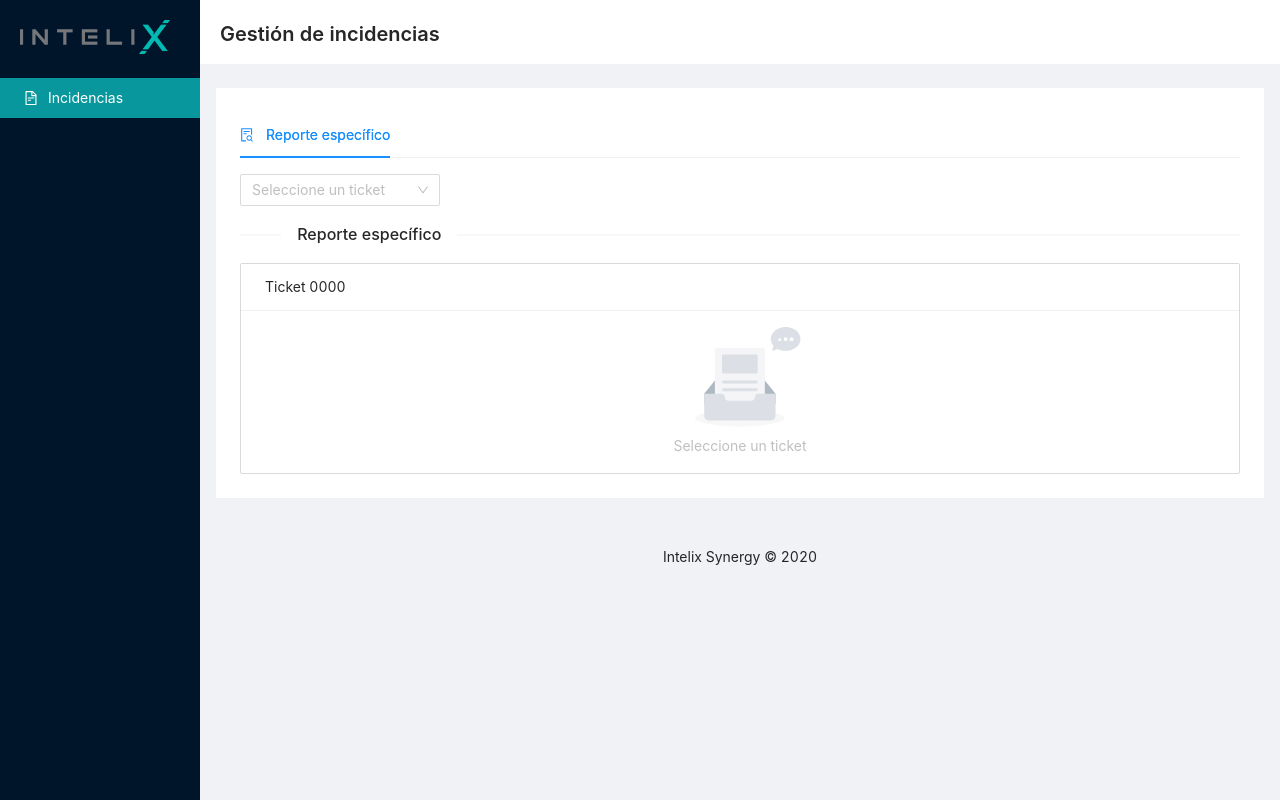
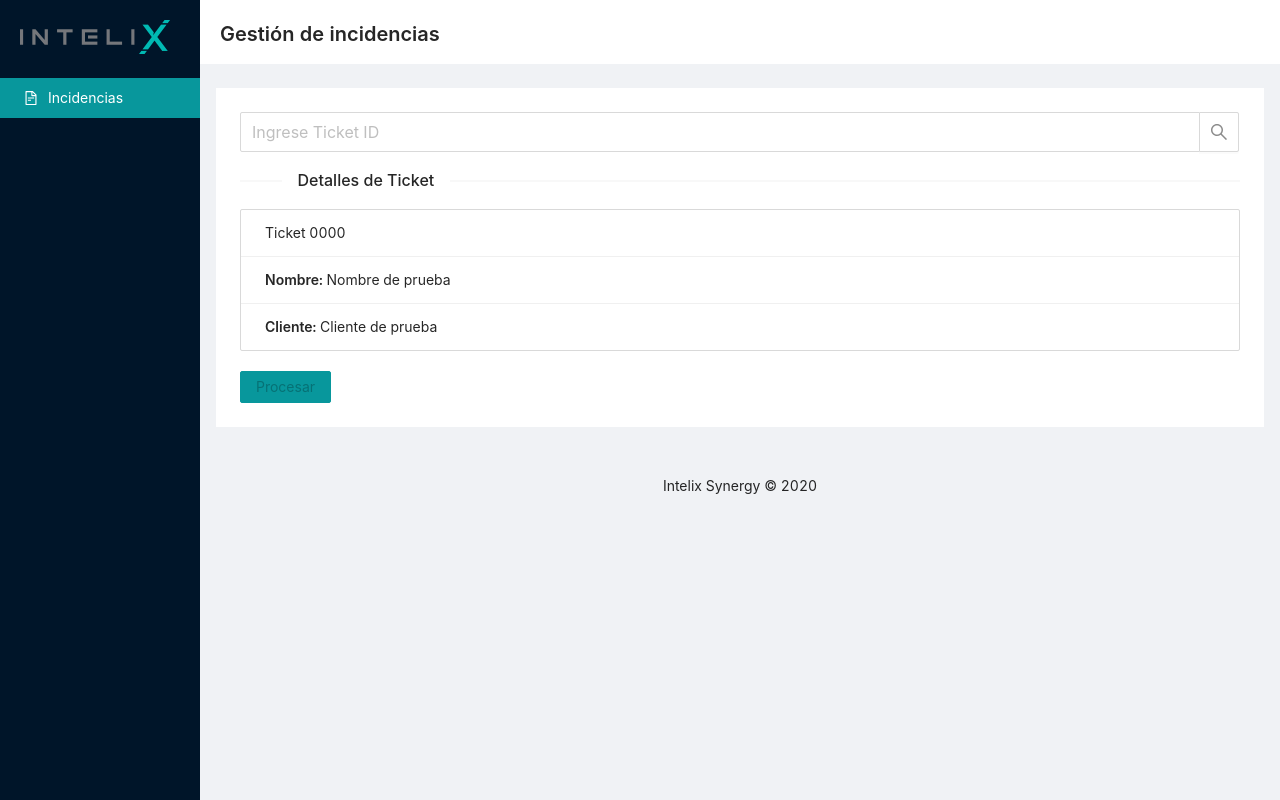
Before and after one commit to enmanuel23x/GestionTickets, a React (Create React App) app: page / in a window 1280 px wide. Built offline with nearby package versions, Linux system fonts and the light colour scheme.

Commit message:
front updated

```diff
--- a/src/components/Navigation.js
+++ b/src/components/Navigation.js
@@ -2,7 +2,7 @@ import React from 'react';
 import { Layout, Menu, Typography } from 'antd';
 import 'antd/dist/antd.css';
 import './assets/css/navigation.css';
-import Report from './Report'
+import Ticket from './Ticket'
 
 
 //import keycloak from '../config/keycloak';
@@ -63,7 +63,7 @@ class SiderMenu extends React.Component {
 
       }}
   >
-   {this.state.selected === 1 ? <Report/> : null}
+   {this.state.selected === 1 ? <Ticket/> : null}
   </Content>
    <Footer style={{ textAlign: 'center' }}>Intelix Synergy © 2020</Footer>
       </Layout>
--- a/src/components/Report.js
+++ /dev/null
@@ -1,99 +0,0 @@
-import React, {useEffect, useState} from 'react';
-import {Button, List, Col, DatePicker, Divider, InputNumber, Row, Select, Space, Table, Typography, Tabs, Empty} from 'antd';
-import {FileTextOutlined, FileSearchOutlined} from '@ant-design/icons';
-const { TabPane } = Tabs;
-
-const Report = () => {
-  const [list, setList] = useState([]);
-  const [data, setData] = useState([]);
-
-  const columns = [
-    {
-      title: 'Name',
-      dataIndex: 'name',
-      key: 'name',
-      render: text => <a>{text}</a>,
-    },
-    {
-      title: 'Age',
-      dataIndex: 'age',
-      key: 'age',
-    },
-    {
-      title: 'Address',
-      dataIndex: 'address',
-      key: 'address',
-    },
-    {
-      title: 'Action',
-      key: 'action',
-      render: (text, record) => (
-        <Space size="middle">
-          <a>Ver Más</a>
-        </Space>
-      ),
-    },
-  ];
-
-
-  // setList([
-  //   ["Nombre", "Nombre de prueba"], ["Cliente", "Cliente de prueba"]
-  // ]);
-  let noTicket = {
-       emptyText: (<Empty description={
-       <span>
-         Seleccione un ticket
-       </span>
-     }/>),
-     };
-
-     let noData = {
-          emptyText: (<Empty description={
-          <span>
-            Sin Datos
-          </span>
-        }/>),
-        };
-  return (
-    <Tabs>
-  <TabPane
-    tab={
-      <span>
-        <FileSearchOutlined/>
-        Reporte específico
-      </span>
-    }
-    key="1"
-  >
-  <Select
-           showSearch
-           style={{ width: 200 }}
-           placeholder="Seleccione un ticket"
-           optionFilterProp="children"
-
-       >
-
-       </Select>
-
-       <>
-    <Divider orientation="left">Reporte específico</Divider>
-    <List
-      locale={noTicket}
-      header={<div>Ticket 0000</div>}
-      bordered
-      dataSource={list}
-      renderItem={item => (
-        <List.Item>
-          <Typography.Text strong> {item[0]}: </Typography.Text> {item[1]}
-        </List.Item>
-      )}
-    />
-  </>
-
-  </TabPane>
-</Tabs>
-  )
-}
-
-
-export default Report
--- /dev/null
+++ b/src/components/Ticket.js
@@ -0,0 +1,66 @@
+import React, {useEffect, useState} from 'react';
+import {
+  Button,
+  List,
+  Divider,
+  Typography,
+  Empty,
+  Input
+} from 'antd';
+
+
+
+const {Search} = Input;
+
+const Ticket = () => {
+    const [list, setList] = useState([]);
+    const [data, setData] = useState([]);
+
+
+    useEffect(() => {
+      setList([
+         ["Nombre", "Nombre de prueba"], ["Cliente", "Cliente de prueba"]
+      ]);
+    }, []);
+
+
+    let noTicket = {
+        emptyText: ( < Empty description = {
+            <span>
+              Buscar un Ticket ID
+            </span>
+          }
+          />),
+        };
+
+
+        return (
+          <div>
+
+
+          <Search
+            placeholder="Ingrese Ticket ID"
+            onSearch={value => console.log(value)}
+            size = "large"
+          />
+          <Divider orientation = "left" > Detalles de Ticket </Divider>
+           <List
+           locale = {noTicket}
+           header = {<div> Ticket 0000 < /div>}
+            bordered
+            dataSource = {list}
+            renderItem = {
+              item => (
+                <List.Item >
+                  <Typography.Text strong> {item[0]}: </Typography.Text> {item[1]}
+                </List.Item>
+              )
+            }
+            />
+            <Button type = "primary" style={{backgroundColor: "#08979c", borderColor: "#08979c", marginTop: 20}} disabled>
+              Procesar
+            </Button>
+            </div>
+          )
+        }
+        export default Ticket
```
